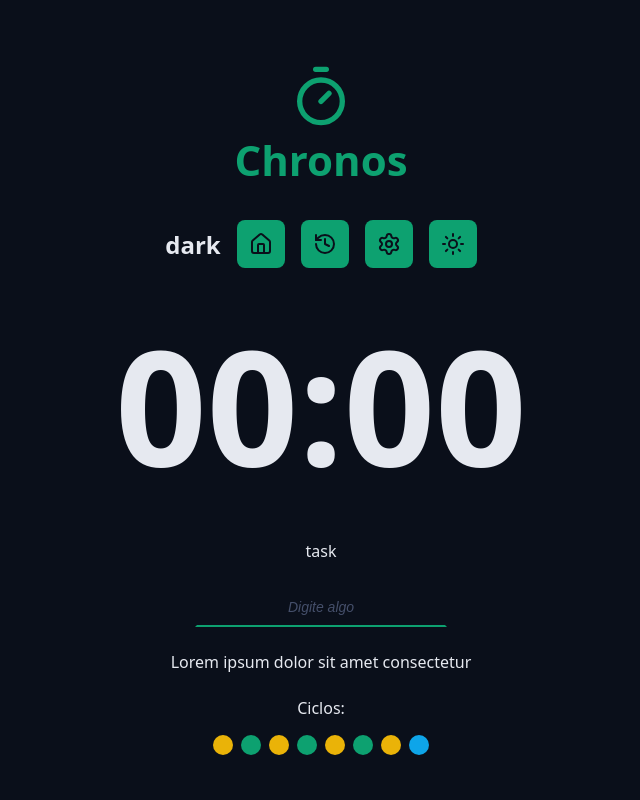
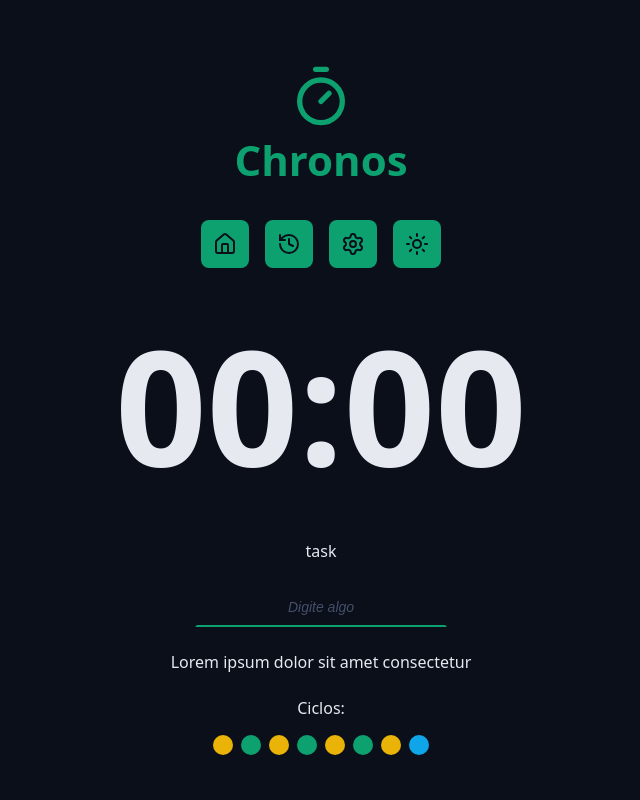
Before and after one commit to RicardoFrancoDelgado/chronos-app, a React (Vite) app: page / in a window 1280 px wide. Shown: the top 800 px of the page, without its empty margins (319-959 px from the left). Built offline with nearby package versions, Linux system fonts and the light colour scheme.

Commit message:
fix: corrigindo os efeitos colaterais de alterar o tema

```diff
--- a/src/components/Menu/index.tsx
+++ b/src/components/Menu/index.tsx
@@ -1,6 +1,6 @@
 import { HistoryIcon, HouseIcon, SettingsIcon, SunIcon } from "lucide-react";
 import styles from "./styles.module.css";
-import { useState } from "react";
+import { useEffect, useState } from "react";
 
 type AvailableThemes = "dark" | "light";
 
@@ -17,13 +17,15 @@ export function Menu() {
       const nextTheme = currTheme === "dark" ? "light" : "dark";
       return nextTheme;
     });
+  }
 
+  useEffect(() => {
     document.documentElement.setAttribute("data-theme", theme);
-  }
+    console.log("", Date.now());
+  }, [theme]);
 
   return (
     <nav className={`${styles.cyan} ${styles.menu}`}>
-      <h1>{theme}</h1>
       <a
         href="#"
         className={styles.menuLink}
```
